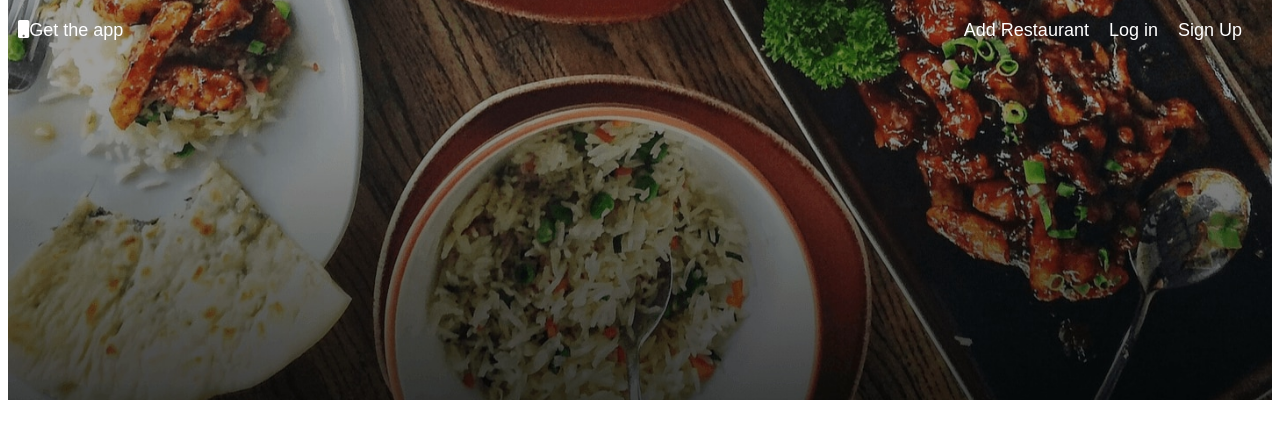
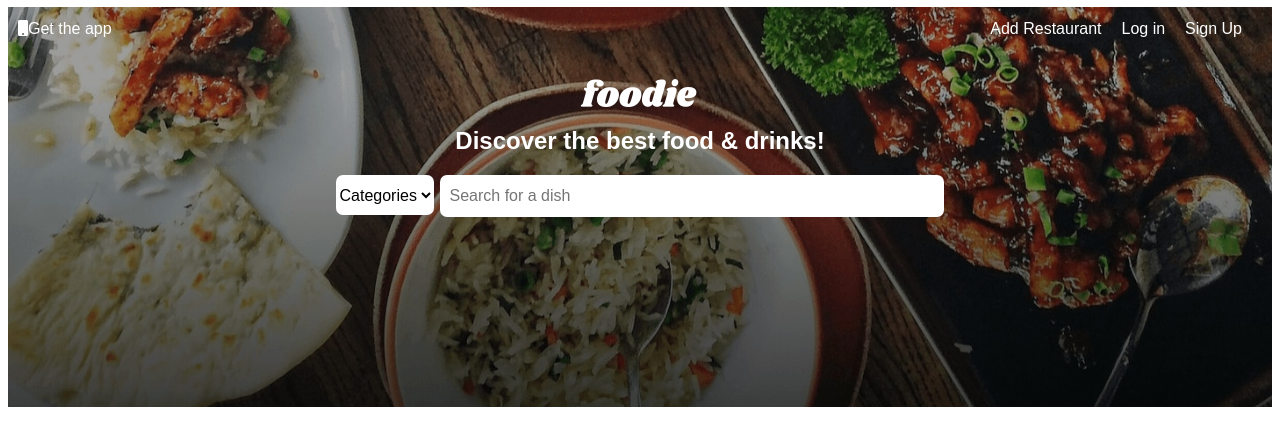
Before and after one commit to SajjadAhmad14/Food-Catalogue-React, a React (Create React App) app: page / in a window 1280 px wide. Shown: the top 446 px of the page. Built offline with nearby package versions, Linux system fonts and the light colour scheme; no server answers.

Commit message:
Fetch meal categories from api

```diff
--- a/package.json
+++ b/package.json
@@ -9,6 +9,7 @@
     "@testing-library/jest-dom": "^5.11.4",
     "@testing-library/react": "^11.1.0",
     "@testing-library/user-event": "^12.1.10",
+    "axios": "^0.21.1",
     "react": "^17.0.2",
     "react-dom": "^17.0.2",
     "react-scripts": "4.0.3",
--- a/src/App.css
+++ b/src/App.css
@@ -17,6 +17,12 @@
   font-size: 18px;
   color: var(--white);
   margin-top: 20px;
+}
+
+.navigation, .intro {
+  font-family: "PoppinsRegular", sans-serif;
+  font-size: 16px;
+  color: var(--white);
 }
 
 .navigation a {
@@ -40,4 +46,34 @@
   background-size: cover;
   height: 400px;
   margin-top: -41px;
+  text-align: center;
 }
+
+.logo {
+  margin-top: 10px;
+  margin-left: 538px;
+  background-image: url("./images/logo.png");
+  background-repeat: no-repeat;
+  height: 100px;
+}
+
+.search {
+  width: 39%;
+  height: 40px;
+  border-radius: 7px;
+  border: none;
+  outline: none;
+  font-size: 16px;
+  padding-left: 10px;
+}
+
+.categroes {
+  wodth: 10%;
+  height: 40px;
+  border-radius: 7px;
+  border: none;
+  outline: none;
+  font-size: 16px;
+  background-color: #fff;
+  margin-right: 6px;
+}
--- a/src/components/IntroSection.js
+++ b/src/components/IntroSection.js
@@ -1,6 +1,30 @@
+import axios from "axios";
+
 const IntroSection = () => {
+  async function fetchData() {
+    try {
+      const result = await axios.get("https://www.themealdb.com/api/json/v1/1/categories.php")
+      const categories = await result.data
+      return categories;
+    } catch (error) {
+      return error;
+    }
+  }
+  let list = [];
+  (async () => {
+    const arr = await fetchData();
+    const a = arr.categories;
+    list = a.map(item => item.strCategory);
+    console.log(list[0]);
+  })();
   return (
     <div className="intro">
+      <div className="logo"></div>
+      <h2>Discover the best food & drinks!</h2>
+      <select className="categroes">
+        <option>Categories</option>
+      </select>
+      <input type="text" className="search" placeholder="Search for a dish" />
     </div>
   )
 }
```
Also changed, not shown: src/store/configStore.js (added), 2 other files (tests, documents, lock files or other folders).
